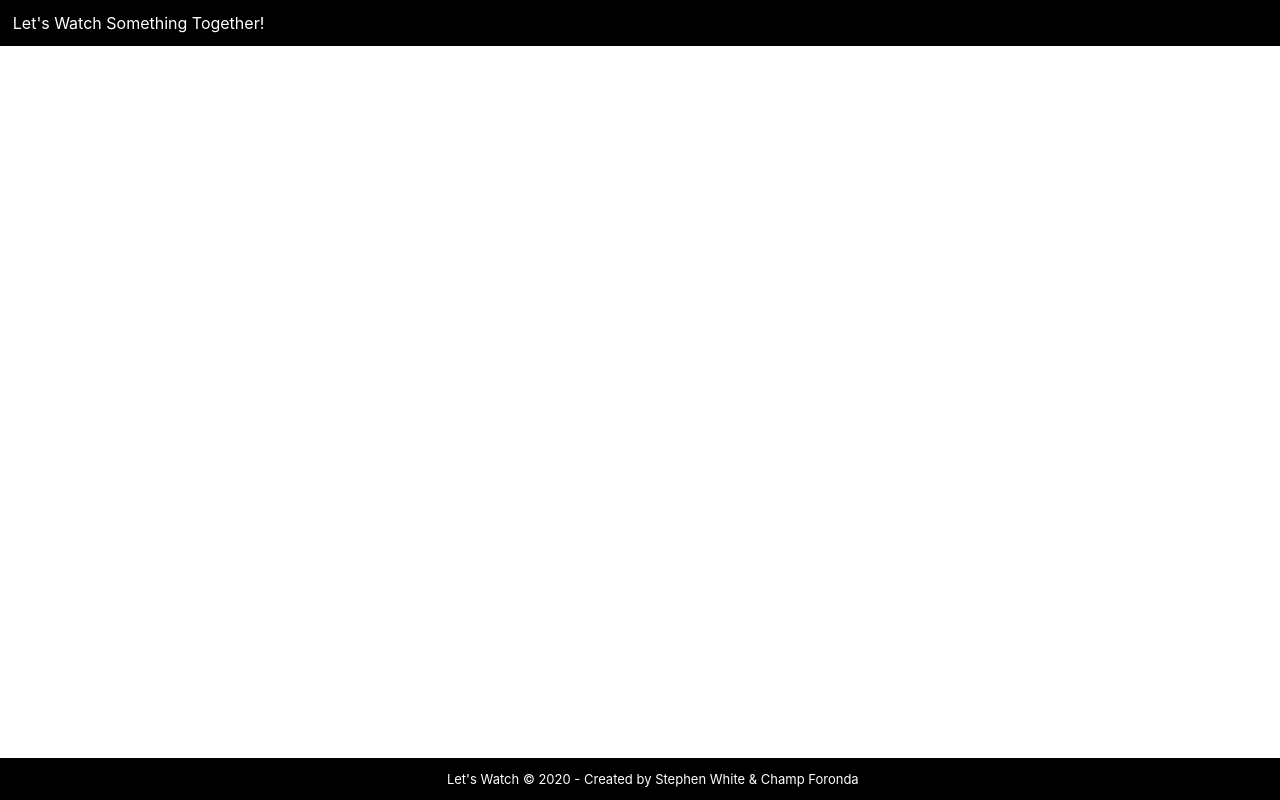
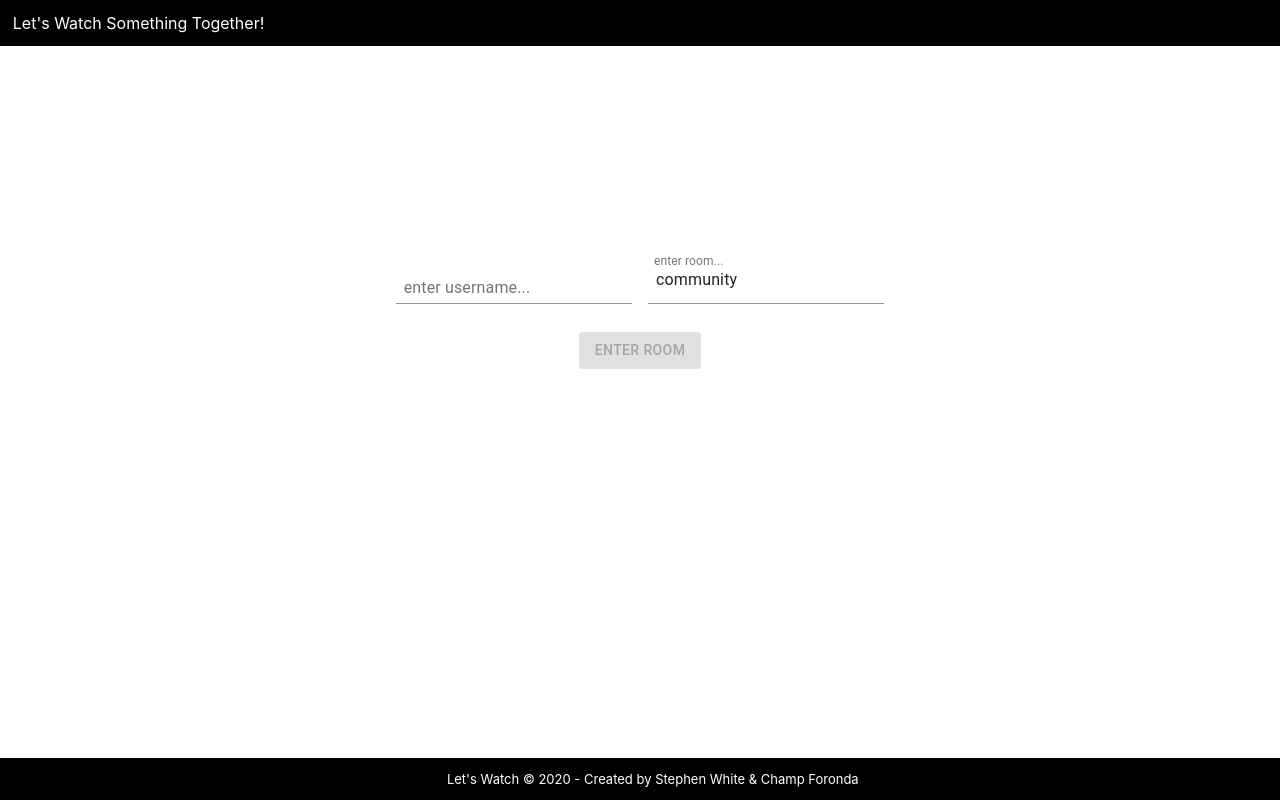
Before and after one commit to cforonda/lets-watch-frontend, a React (Create React App) app in the folder app/: page /room in a window 1280 px wide. Built offline with nearby package versions, Linux system fonts and the light colour scheme; no server answers.

Commit message:
added a select screen

```diff
--- a/app/src/components/App/App.js
+++ b/app/src/components/App/App.js
@@ -1,13 +1,21 @@
 import React from 'react';
 import '../../assets/App/App.css';
+import SelectScreen from '../SelectScreen';
 import Screen from '../Screen';
 import { Route } from 'react-router-dom';
+import {useSocket} from '../../hooks/useSocket';
 
 
 export default function App() {
+  const {socketNickname, socketRoom} = useSocket();
   return (
     <div className="App">
-      <Route exact path={`/`} render={ (routerProps) => < Screen routerProps={routerProps} />} />
+      <Route exact path={`/`} render={ (routerProps) => < SelectScreen routerProps={routerProps} />} />
+
+      { socketNickname && socketRoom ?
+            <Route exact path='/room' render={ (routerProps) => < Screen routerProps={routerProps} />} /> :
+            <Route exact path='/room' render={ (routerProps) => < SelectScreen routerProps={routerProps} />} />
+      }
     </div>
   );
 }
--- a/app/src/components/Screen/Screen.js
+++ b/app/src/components/Screen/Screen.js
@@ -1,5 +1,4 @@
 import React, { useState, useEffect } from 'react';
-import socketIOClient from 'socket.io-client';
 import YTPlayer from '../YTPlayer/';
 import Form from '../Form/';
 import Button from '@material-ui/core/Button';
@@ -27,6 +26,10 @@ export default function Screen( { routerProps }) {
 
     useEffect(() => {
 
+        console.log('Socket Nickname: ', socketNickname);
+        console.log('Socket Room: ', socketRoom);
+
+        if(socket) {
             setInterval(() => {
                 socket.emit('getNumClients', socketRoom);
             }, 500);
@@ -45,6 +48,7 @@ export default function Screen( { routerProps }) {
             socket.on('user-joined-room-failed', response => {
                 console.log(response.message);
             });
+        }
 
     }, []);
 
--- /dev/null
+++ b/app/src/components/SelectRoom/SelectRoom.js
@@ -0,0 +1,24 @@
+import React from 'react';
+import TextField from '@material-ui/core/TextField';
+import { makeStyles } from '@material-ui/core/styles';
+
+const useStyles = makeStyles((theme) => ({
+    root: {
+      '& > *': {
+        padding: theme.spacing(1),
+        margin: theme.spacing(1),
+      },
+    },
+  }));
+
+export default function SelectRoom({room, setRoom}) {
+    let classes = useStyles();
+
+    const handleUpdate = event => {
+        setRoom(event.target.value);
+    }
+
+    return (
+        <TextField className={classes.root} id="standard-basic" label="enter room..."  value={room} onChange={handleUpdate.bind(this)}/>
+    );
+}
--- /dev/null
+++ b/app/src/components/SelectRoom/index.js
@@ -0,0 +1,3 @@
+import SelectRoom from './SelectRoom';
+
+export default SelectRoom;
--- /dev/null
+++ b/app/src/components/SelectScreen/SelectScreen.js
@@ -0,0 +1,62 @@
+import React, {useState, useEffect} from 'react';
+import {useSocket} from '../../hooks/useSocket';
+import SelectUsername from '../SelectUsername';
+import SelectRoom from '../SelectRoom';
+import { makeStyles } from '@material-ui/core/styles';
+import Button from '@material-ui/core/Button';
+import { useHistory } from "react-router-dom";
+
+
+
+const useStyles = makeStyles((theme) => ({
+    root: {
+        '& > *': {
+            marginTop: theme.spacing(30),
+            width: '25ch',
+      },
+    },
+    button: {
+        '& > *': {
+            // marginTop: theme.spacing(1),
+        },
+    },
+  }));
+
+export default function SelectScreen() {
+    const history = useHistory();
+    const classes = useStyles();
+    const [username, setUsername] = useState("");
+    const [room, setRoom] = useState("community");
+    const {initializeClient, socketNickname, updateSocketNickname, socketRoom, updateSocketRoom} = useSocket();
+
+    useEffect(() => {
+        console.log('Socket Nickname: ', socketNickname);
+        console.log('Socket Room: ', socketRoom);
+    }, [socketNickname, socketRoom])
+
+
+    const handleSubmit = event => {
+        event.preventDefault();
+        updateSocketNickname(username);
+        updateSocketRoom(room);
+        setUsername('');
+        setRoom('');
+        initializeClient();
+        history.push("/room");
+    }
+
+    return (
+        <form>
+            <div className={classes.root}>
+                <SelectUsername username={username} setUsername={setUsername}/>
+                <SelectRoom room={room} setRoom={setRoom}/>
+                <br />
+                <br />
+            </div>
+             <Button className={classes.button} variant="contained" color="primary"
+                    type='submit' onClick={handleSubmit} disabled={!(username && room)}>
+                Enter Room
+            </Button>
+        </form>
+    )
+}
--- /dev/null
+++ b/app/src/components/SelectScreen/index.js
@@ -0,0 +1,3 @@
+import SelectScreen from './SelectScreen';
+
+export default SelectScreen;
--- /dev/null
+++ b/app/src/components/SelectUsername/SelectUsername.js
@@ -0,0 +1,26 @@
+import React from 'react';
+import TextField from '@material-ui/core/TextField';
+import { makeStyles } from '@material-ui/core/styles';
+
+const useStyles = makeStyles((theme) => ({
+    root: {
+      '& > *': {
+        padding: theme.spacing(1),
+        margin: theme.spacing(1),
+      },
+    },
+  }));
+
+export default function SelectUsername({username, setUsername}) {
+    let classes = useStyles();
+
+    const handleUpdate = event => {
+        setUsername(event.target.value);
+    }
+
+    return (
+        <TextField className={classes.root} id="standard-basic" value={username} label="enter username..."
+                    onChange={handleUpdate.bind(this)}
+        />
+    )
+}
--- /dev/null
+++ b/app/src/components/SelectUsername/index.js
@@ -0,0 +1,3 @@
+import SelectUsername from './SelectUsername';
+
+export default SelectUsername;
--- a/app/src/hooks/useSocket.js
+++ b/app/src/hooks/useSocket.js
@@ -11,31 +11,34 @@ const SocketContext = createContext();
     loop of socket connections.
 */
 export default function SocketProvider({ children }) {
-    const [socket, setSocket] = useState(socketIOClient(API_ENDPOINT));
+    const [socket, setSocket] = useState();
     const [socketRoom, setSocketRoom] = useState('community');
-    const [socketNickname, setSocketNickname] = useState(uuidv4());
+    const [socketNickname, setSocketNickname] = useState();
 
-    useEffect(() => {
-        socket.emit('update-nickname', socketNickname);
-        socket.emit('join-room', socketRoom);
-    })
+    const initializeClient = () => {
+        setSocket(socketIOClient(API_ENDPOINT));
+    }
 
     const updateSocket = socketIOClient => setSocket(socketIOClient);
 
     const updateSocketRoom = socketRoom => {
         setSocketRoom(socketRoom);
-        socket.emit('join-room', socketRoom );
+        if(socket) {
+            socket.emit('join-room', socketRoom );
+        }
     }
 
     const updateSocketNickname = socketNickname => {
         setSocketNickname(socketNickname);
-        socket.emit('update-nickname', socketNickname );
+        if(socket) {
+            socket.emit('update-nickname', socketNickname );
+        }
     }
 
     console.log(`Socket Connection: ${API_ENDPOINT}`); //
 
     return (
-        <SocketContext.Provider value={{ socket, updateSocket, socketRoom, updateSocketRoom, socketNickname, updateSocketNickname}}>
+        <SocketContext.Provider value={{ initializeClient, socket, updateSocket, socketRoom, updateSocketRoom, socketNickname, updateSocketNickname}}>
             { children }
         </SocketContext.Provider>
     )
--- a/app/src/index.js
+++ b/app/src/index.js
@@ -11,9 +11,9 @@ import SocketProvider from './hooks/useSocket';
 ReactDOM.render(
     <SocketProvider>
         <Router basename={process.env.PUBLIC_URL}>
-        <Header />
-        <App />
-        <Footer />
+            <Header />
+            <App />
+            <Footer />
         </Router>
     </SocketProvider>
     , document.getElementById('root'));
```
Lines whose indentation alone changed are shown as unchanged.
